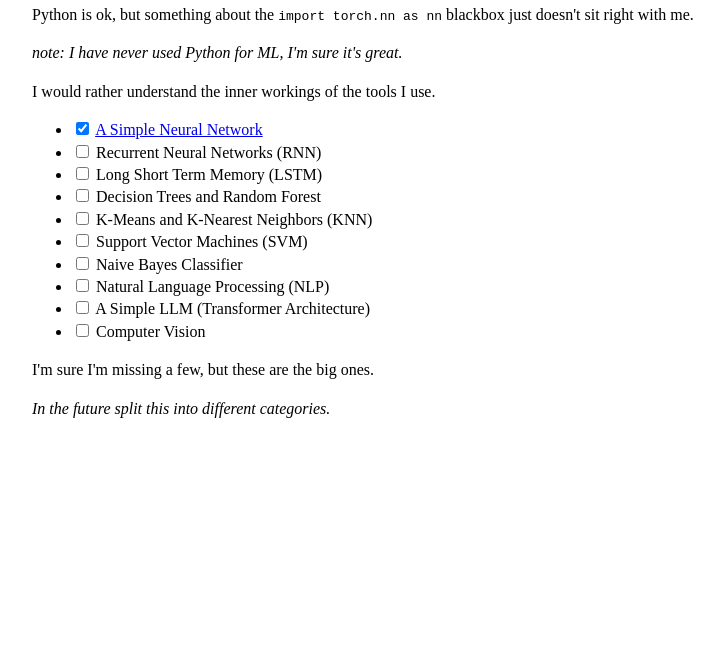
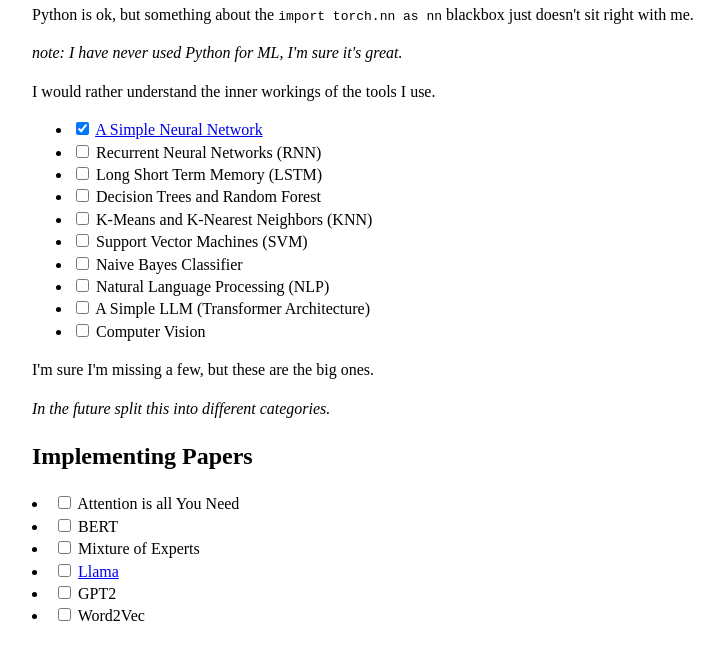
Before and after one commit to RichTools/RichTools.github.io, a plain HTML site: page ml.html in a window 1280 px wide. Shown: the part 126-786 px from the top of the page, without its empty margins (208-932 px from the left). Drawn offline with Linux system fonts and the light colour scheme.

Commit message:
add section

```diff
--- a/ml.html
+++ b/ml.html
@@ -70,6 +70,31 @@
         </ul>
         <p>I'm sure I'm missing a few, but these are the big ones.</p>
         <i>In the future split this into different categories.</i>
+        <h2>Implementing Papers</h2>
+        <li>
+            <input type="checkbox">
+            <label>Attention is all You Need</label>
+        </li>
+        <li>
+            <input type="checkbox">
+            <label>BERT</label>
+        </li>
+        <li>
+            <input type="checkbox">
+            <label>Mixture of Experts</label>
+        </li>
+        <li>
+            <input type="checkbox">
+            <label><a href="https://blog.briankitano.com/llama-from-scratch/">Llama</a></label>
+        </li>
+        <li>
+            <input type="checkbox">
+            <label>GPT2</label>
+        </li>
+        <li>
+            <input type="checkbox">
+            <label>Word2Vec</label>
+        </li>
     </div>
 </body>
 </html>
```
